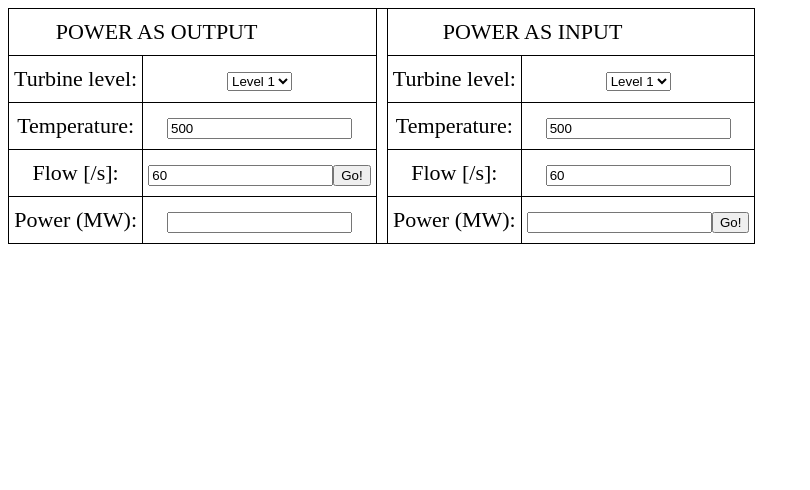
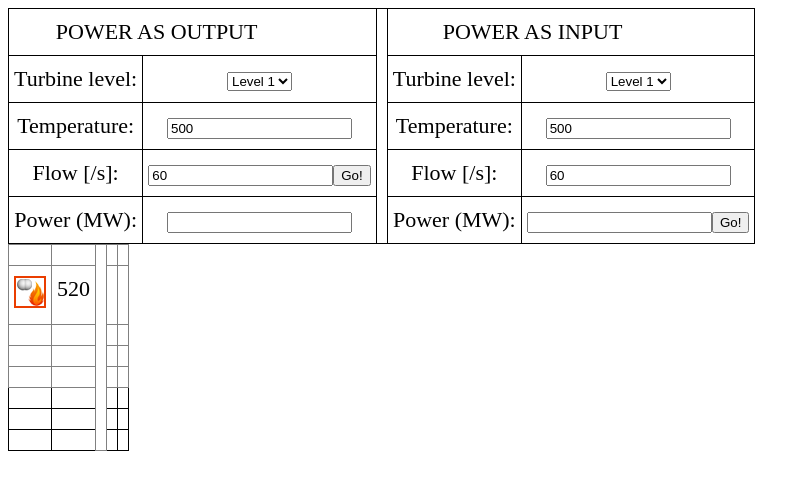
Before and after one commit to immortal-sniper1/immortal-sniper1.github.io, a plain HTML site: page index.html in a window 1280 px wide. Shown: the whole page, without its empty margins (0-810 px from the left). Drawn offline with Linux system fonts and the light colour scheme.

Commit message:
started icon work

```diff
--- a/index.html
+++ b/index.html
@@ -150,5 +150,66 @@ fromPowerButton2.addEventListener("click", function() {
 
 
 
+<style type="text/css">
+.tg  {border-collapse:collapse;border-spacing:0;}
+.tg td{font-family:Arial, sans-serif;font-size:14px;padding:10px 5px;border-style:solid;border-width:1px;overflow:hidden;word-break:normal;border-color:black;}
+.tg th{font-family:Arial, sans-serif;font-size:14px;font-weight:normal;padding:10px 5px;border-style:solid;border-width:1px;overflow:hidden;word-break:normal;border-color:black;}
+.tg .tg-v76b{font-size:22px;font-family:"Times New Roman", Times, serif !important;;border-color:inherit;text-align:center;vertical-align:top}
+.tg .tg-0lax{text-align:left;vertical-align:top}
+</style>
+<table class="tg">
+  <tr>
+    <th class="tg-v76b"></th>
+    <th class="tg-v76b"></th>
+    <th class="tg-v76b" rowspan="8"></th>
+    <th class="tg-v76b"></th>
+    <th class="tg-v76b"></th>
+  </tr>
+  <tr>
+    <td class="tg-v76b"><img src="icons/combustion-hydrogen.png"></td>
+    <td class="tg-v76b">520</td>
+    <td class="tg-v76b"></td>
+    <td class="tg-v76b"></td>
+  </tr>
+  <tr>
+    <td class="tg-v76b"></td>
+    <td class="tg-v76b"></td>
+    <td class="tg-v76b"></td>
+    <td class="tg-v76b"></td>
+  </tr>
+  <tr>
+    <td class="tg-v76b"></td>
+    <td class="tg-v76b"></td>
+    <td class="tg-v76b"></td>
+    <td class="tg-v76b"></td>
+  </tr>
+  <tr>
+    <td class="tg-v76b"></td>
+    <td class="tg-v76b"></td>
+    <td class="tg-v76b"></td>
+    <td class="tg-v76b"></td>
+  </tr>
+  <tr>
+    <td class="tg-0lax"></td>
+    <td class="tg-0lax"></td>
+    <td class="tg-0lax"></td>
+    <td class="tg-0lax"></td>
+  </tr>
+  <tr>
+    <td class="tg-0lax"></td>
+    <td class="tg-0lax"></td>
+    <td class="tg-0lax"></td>
+    <td class="tg-0lax"></td>
+  </tr>
+  <tr>
+    <td class="tg-0lax"></td>
+    <td class="tg-0lax"></td>
+    <td class="tg-0lax"></td>
+    <td class="tg-0lax"></td>
+  </tr>
+</table>
+
+
+
 </body>
 </html>
```
